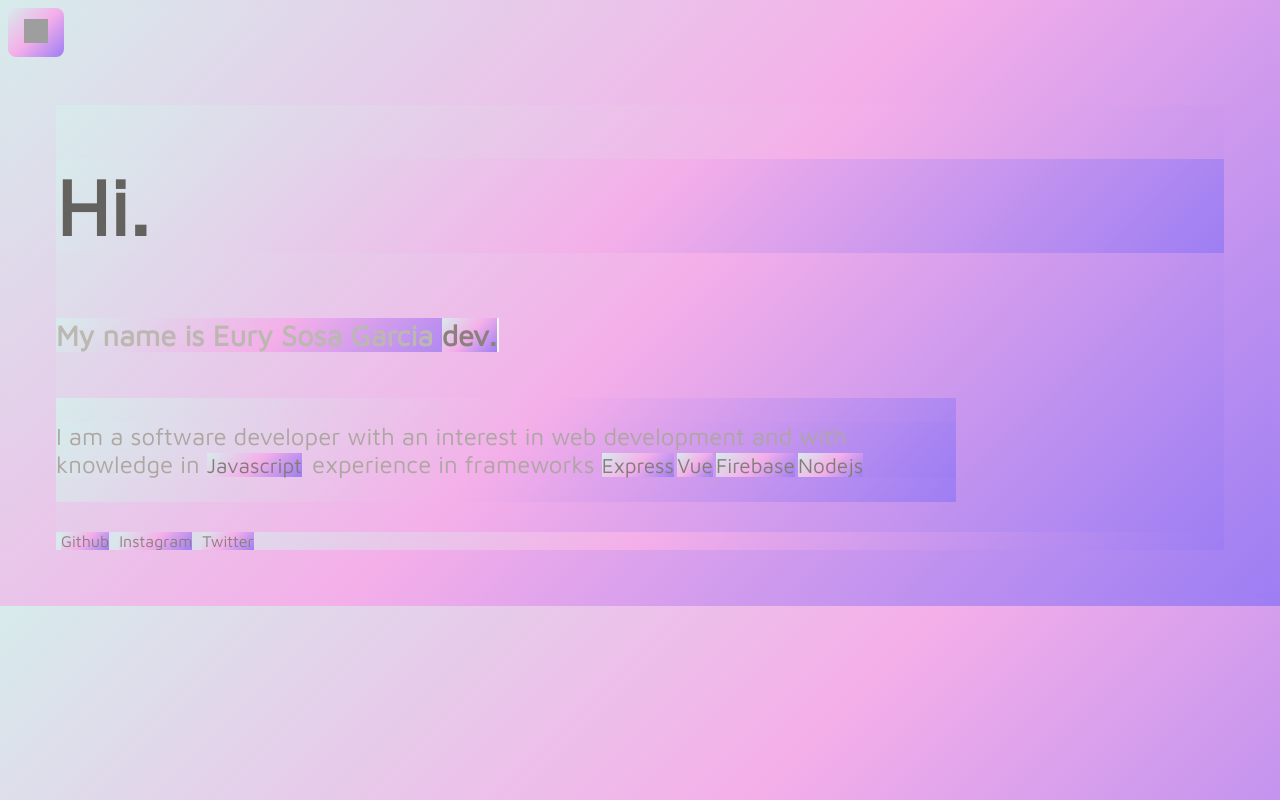
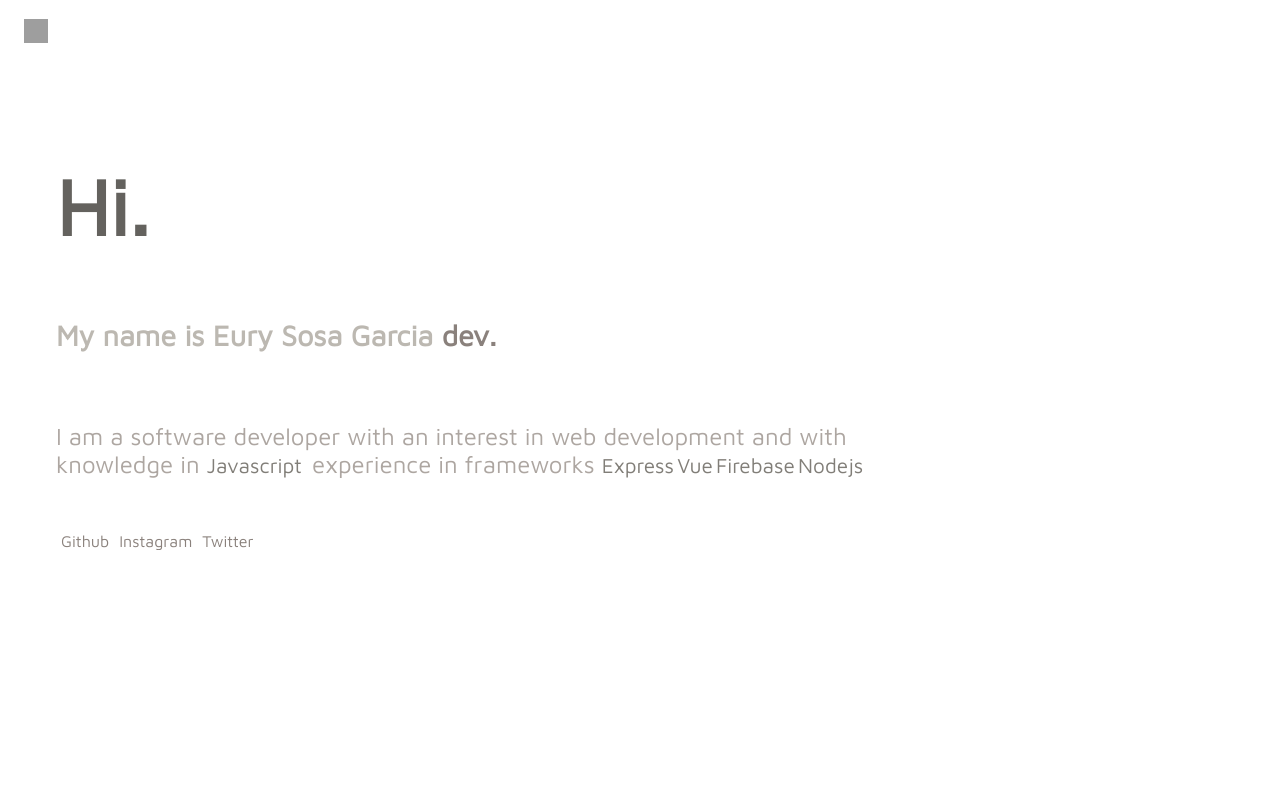
Before and after one commit to watercubz/watercubz, a Vue app: page / in a window 1280 px wide. Built offline with nearby package versions, Linux system fonts and the light colour scheme; grey boxes are pictures that could not be loaded.

Commit message:
Update Home.vue

```diff
--- a/src/components/Home.vue
+++ b/src/components/Home.vue
@@ -108,7 +108,6 @@ export default {
   * {
     font-family: "Maven Pro", sans-serif;
     overflow-x: hidden;
-    background-image: linear-gradient(135deg, rgb(215, 235, 235), rgb(244, 175, 233), rgb(157, 126, 243));
   }
 
   .line {
```
